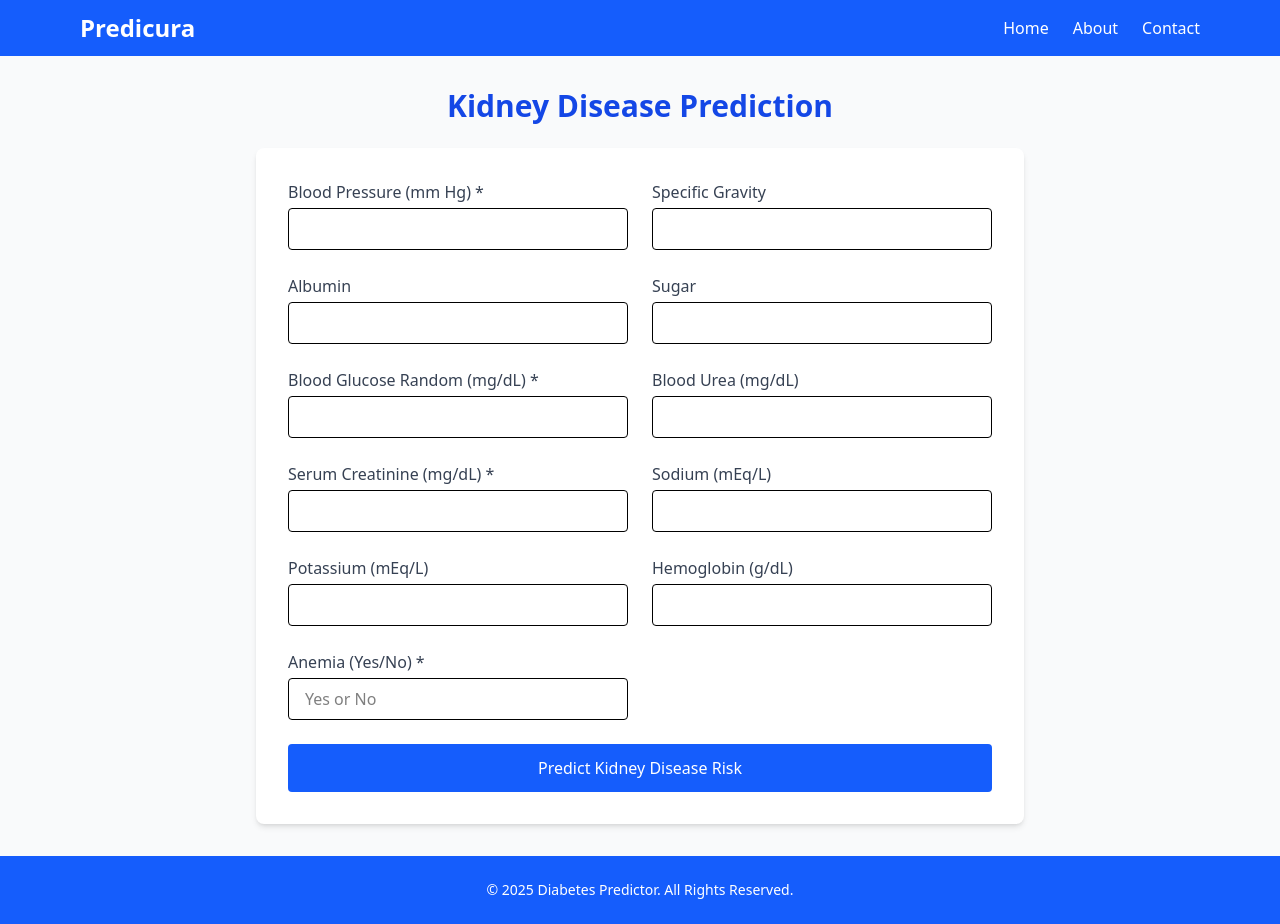
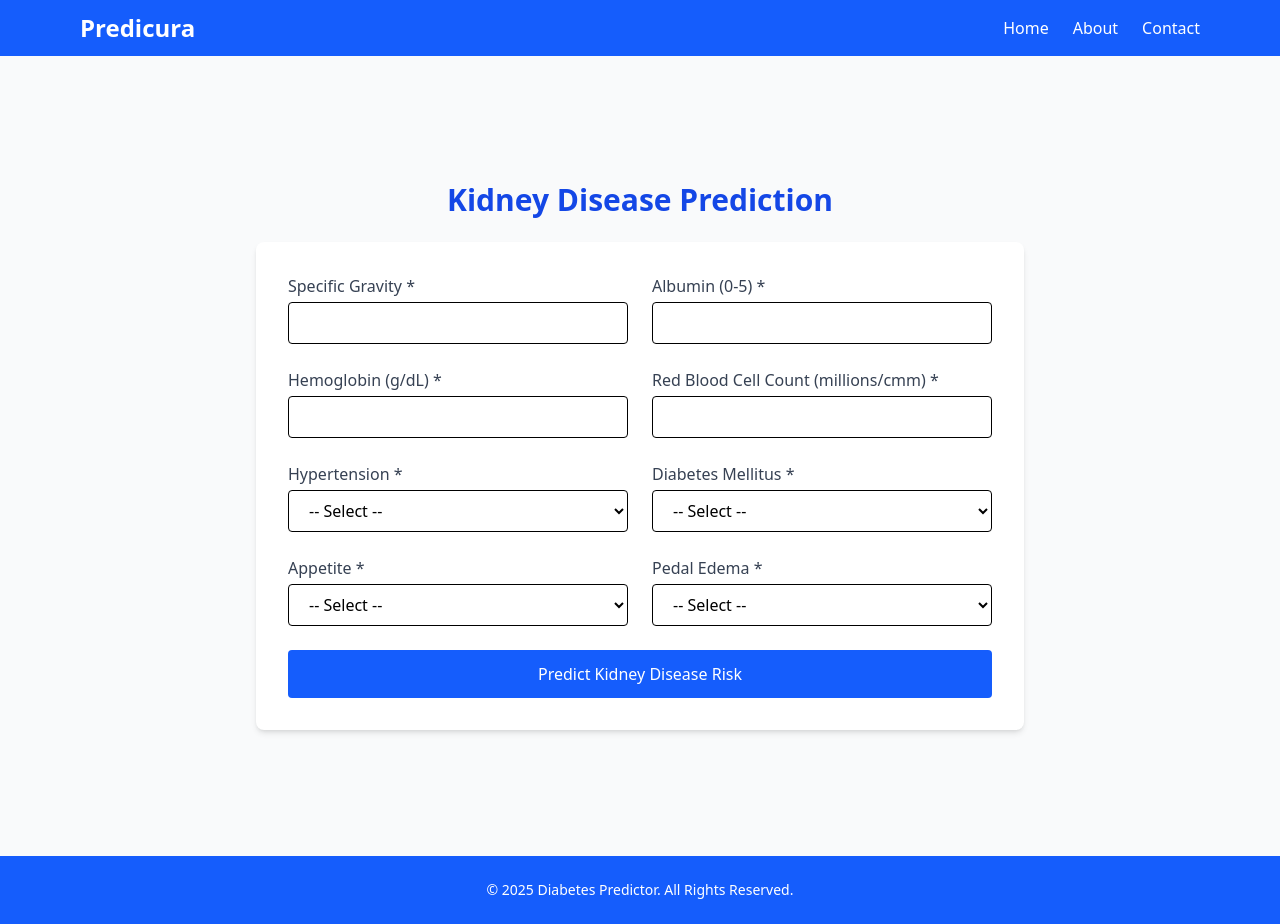
Before and after one commit to ankit13022/Predicura, a Next.js app: page /predict-kidney in a window 1280 px wide. Built offline with nearby package versions, Linux system fonts and the light colour scheme.

Commit message:
complete

```diff
--- a/app/predict-diabetes/page.tsx
+++ b/app/predict-diabetes/page.tsx
@@ -1,24 +1,35 @@
 "use client";
-import { useState } from "react";
+import { useState, useEffect } from "react";
 import Link from "next/link";
 
+type FormData = {
+  pregnancies: string;
+  glucose: string;
+  bloodPressure: string;
+  skinThickness: string;
+  insulin: string;
+  bmi: string;
+  age: string;
+};
+
 export default function DiabetesPredictionForm() {
-  const [form, setForm] = useState({
+  const [form, setForm] = useState<FormData>({
     pregnancies: "",
     glucose: "",
     bloodPressure: "",
     skinThickness: "",
     insulin: "",
     bmi: "",
-    dpf: "",
     age: "",
   });
 
   const [result, setResult] = useState<string | null>(null);
-  const [riskLevel, setRiskLevel] = useState<"low" | "high" | "">("");
+  const [riskLevel, setRiskLevel] = useState<"low" | "high" | null>(null);
+  const [isLoading, setIsLoading] = useState(false);
 
   const handleChange = (e: React.ChangeEvent<HTMLInputElement>) => {
-    setForm({ ...form, [e.target.name]: e.target.value });
+    const { name, value } = e.target;
+    setForm((prev) => ({ ...prev, [name]: value }));
   };
 
   const handleSubmit = (e: React.FormEvent) => {
@@ -31,13 +42,21 @@ export default function DiabetesPredictionForm() {
       return;
     }
 
+    setIsLoading(true);
+
+    // Simulate processing delay
+    setTimeout(() => {
       const score =
-      parseFloat(glucose) * 0.5 + parseFloat(bmi) * 1.2 + parseFloat(age) * 0.3;
+        parseFloat(glucose) * 0.5 +
+        parseFloat(bmi) * 1.2 +
+        parseFloat(age) * 0.3;
 
       const prediction = score > 100 ? "High Risk of Diabetes" : "Low Risk";
 
       setResult(prediction);
       setRiskLevel(prediction === "High Risk of Diabetes" ? "high" : "low");
+      setIsLoading(false);
+    }, 2000);
   };
 
   const dietCharts = {
@@ -62,7 +81,6 @@ export default function DiabetesPredictionForm() {
           { label: "Skin Thickness", name: "skinThickness" },
           { label: "Insulin Level", name: "insulin" },
           { label: "BMI (Body Mass Index) *", name: "bmi" },
-          { label: "Diabetes Pedigree Function", name: "dpf" },
           { label: "Age *", name: "age" },
         ].map(({ label, name }) => (
           <div key={name} className="flex flex-col">
@@ -77,7 +95,7 @@ export default function DiabetesPredictionForm() {
               name={name}
               id={name}
               placeholder={`Enter ${label}`}
-              value={form[name as keyof typeof form]}
+              value={form[name as keyof FormData]}
               onChange={handleChange}
               className="px-5 py-2 border border-gray-300 rounded-lg focus:outline-none focus:ring-3 focus:ring-blue-400 transition duration-300 text-lg"
             />
@@ -86,13 +104,74 @@ export default function DiabetesPredictionForm() {
 
         <button
           type="submit"
-          className="w-full py-4 bg-blue-600 text-white text-xl font-semibold rounded-lg hover:bg-blue-700 shadow-md transition duration-300"
+          disabled={isLoading}
+          className={`w-full py-4 text-white text-xl font-semibold rounded-lg shadow-md transition duration-300 ${
+            isLoading
+              ? "bg-blue-400 cursor-not-allowed"
+              : "bg-blue-600 hover:bg-blue-700"
+          }`}
         >
-          Submit
+          {isLoading ? (
+            <div className="flex items-center justify-center">
+              <svg
+                className="animate-spin -ml-1 mr-3 h-5 w-5 text-white"
+                xmlns="http://www.w3.org/2000/svg"
+                fill="none"
+                viewBox="0 0 24 24"
+              >
+                <circle
+                  className="opacity-25"
+                  cx="12"
+                  cy="12"
+                  r="10"
+                  stroke="currentColor"
+                  strokeWidth="4"
+                ></circle>
+                <path
+                  className="opacity-75"
+                  fill="currentColor"
+                  d="M4 12a8 8 0 018-8V0C5.373 0 0 5.373 0 12h4zm2 5.291A7.962 7.962 0 014 12H0c0 3.042 1.135 5.824 3 7.938l3-2.647z"
+                ></path>
+              </svg>
+              Processing...
+            </div>
+          ) : (
+            "Submit"
+          )}
         </button>
       </form>
 
-      {result && (
+      {isLoading && (
+        <div className="mt-10 w-full max-w-xl p-8 bg-white rounded-xl shadow-lg border border-gray-200 text-center">
+          <div className="flex flex-col items-center">
+            <svg
+              className="animate-spin h-12 w-12 text-blue-600"
+              xmlns="http://www.w3.org/2000/svg"
+              fill="none"
+              viewBox="0 0 24 24"
+            >
+              <circle
+                className="opacity-25"
+                cx="12"
+                cy="12"
+                r="10"
+                stroke="currentColor"
+                strokeWidth="4"
+              ></circle>
+              <path
+                className="opacity-75"
+                fill="currentColor"
+                d="M4 12a8 8 0 018-8V0C5.373 0 0 5.373 0 12h4zm2 5.291A7.962 7.962 0 014 12H0c0 3.042 1.135 5.824 3 7.938l3-2.647z"
+              ></path>
+            </svg>
+            <p className="mt-4 text-lg font-semibold text-gray-700">
+              Analyzing your health data...
+            </p>
+          </div>
+        </div>
+      )}
+
+      {result && riskLevel && !isLoading && (
         <div
           className={`mt-10 w-full max-w-xl p-6 rounded-xl shadow-lg text-center text-xl font-semibold ${
             riskLevel === "high"
@@ -102,27 +181,23 @@ export default function DiabetesPredictionForm() {
         >
           <p>Prediction Result: {result}</p>
 
-          {riskLevel === "low" && (
           <Link
-              href={dietCharts.low}
+            href={dietCharts[riskLevel]}
             target="_blank"
             rel="noopener noreferrer"
-              className="inline-block mt-6 px-8 py-3 bg-green-600 text-white rounded-lg hover:bg-green-700 shadow transition duration-300"
+            className={`inline-block mt-6 px-8 py-3 ${
+              riskLevel === "high" ? "bg-red-600" : "bg-green-600"
+            } text-white rounded-lg hover:${
+              riskLevel === "high" ? "bg-red-700" : "bg-green-700"
+            } shadow transition duration-300`}
           >
-              Download Healthy Diabetes Diet Chart
+            Download{" "}
+            {riskLevel === "high" ? "Diabetes Control" : "Healthy Diabetes"}{" "}
+            Diet Chart
           </Link>
-          )}
 
           {riskLevel === "high" && (
             <>
-              <Link
-                href={dietCharts.high}
-                target="_blank"
-                rel="noopener noreferrer"
-                className="inline-block mt-6 px-8 py-3 bg-red-600 text-white rounded-lg hover:bg-red-700 shadow transition duration-300"
-              >
-                Download Diabetes Control Diet Chart
-              </Link>
               <p className="mt-6 font-semibold text-red-900">
                 We strongly recommend consulting a healthcare professional for
                 further evaluation.
--- a/app/predict-kidney/page.tsx
+++ b/app/predict-kidney/page.tsx
@@ -4,48 +4,66 @@ import Link from "next/link";
 
 export default function KidneyPredictionForm() {
   const [form, setForm] = useState({
-    bloodPressure: "",
     specificGravity: "",
     albumin: "",
-    sugar: "",
-    bloodGlucose: "",
-    bloodUrea: "",
-    serumCreatinine: "",
-    sodium: "",
-    potassium: "",
     hemoglobin: "",
-    packedCellVolume: "",
-    whiteBloodCellCount: "",
     redBloodCellCount: "",
     hypertension: "",
     diabetesMellitus: "",
-    coronaryArteryDisease: "",
     appetite: "",
     pedalEdema: "",
-    anemia: "",
   });
 
   const [result, setResult] = useState("");
-  const [riskLevel, setRiskLevel] = useState<"low" | "moderate" | "high" | "">(
-    ""
-  );
+  const [riskLevel, setRiskLevel] = useState<"low" | "high" | "">("");
+  const [isLoading, setIsLoading] = useState(false);
+  const [errors, setErrors] = useState<Record<string, string>>({});
+
+  const validateForm = () => {
+    const newErrors: Record<string, string> = {};
+    if (!form.specificGravity) newErrors.specificGravity = "Required";
+    if (!form.albumin) newErrors.albumin = "Required";
+    if (!form.hemoglobin) newErrors.hemoglobin = "Required";
+    if (!form.redBloodCellCount) newErrors.redBloodCellCount = "Required";
+    if (!form.hypertension) newErrors.hypertension = "Required";
+    if (!form.diabetesMellitus) newErrors.diabetesMellitus = "Required";
+    if (!form.appetite) newErrors.appetite = "Required";
+    if (!form.pedalEdema) newErrors.pedalEdema = "Required";
+
+    setErrors(newErrors);
+    return Object.keys(newErrors).length === 0;
+  };
 
   const handleChange = (
     e: React.ChangeEvent<HTMLInputElement | HTMLSelectElement>
   ) => {
     setForm({ ...form, [e.target.name]: e.target.value });
+    if (errors[e.target.name]) {
+      setErrors((prev) => ({ ...prev, [e.target.name]: "" }));
+    }
   };
 
   const calculateRisk = () => {
-    const bp = Number(form.bloodPressure);
-    const glucose = Number(form.bloodGlucose);
-    const creatinine = Number(form.serumCreatinine);
-    const anemia = form.anemia.toLowerCase();
+    const sg = parseFloat(form.specificGravity);
+    const alb = parseInt(form.albumin);
+    const hgb = parseFloat(form.hemoglobin);
+    const rbc = parseFloat(form.redBloodCellCount);
+    const hyper = form.hypertension.toLowerCase();
+    const diabetes = form.diabetesMellitus.toLowerCase();
+    const appetite = form.appetite.toLowerCase();
+    const edema = form.pedalEdema.toLowerCase();
 
-    if (bp > 140 || glucose > 140 || creatinine > 1.3 || anemia === "yes") {
+    if (
+      sg < 1.01 ||
+      alb > 2 ||
+      hgb < 11 ||
+      rbc < 4 ||
+      hyper === "yes" ||
+      diabetes === "yes" ||
+      appetite === "poor" ||
+      edema === "yes"
+    ) {
       return "High risk of Kidney Disease detected.";
-    } else if (bp > 120 || glucose > 120 || creatinine > 1.1) {
-      return "Moderate risk of Kidney Disease.";
     } else {
       return "Low risk or no Kidney Disease.";
     }
@@ -53,17 +71,23 @@ export default function KidneyPredictionForm() {
 
   const handleSubmit = (e: React.FormEvent) => {
     e.preventDefault();
+
+    if (!validateForm()) return;
+
+    setIsLoading(true);
+    setResult("");
+    setRiskLevel("");
+
+    setTimeout(() => {
       const risk = calculateRisk();
       setResult(risk);
-
-    if (risk.includes("High")) setRiskLevel("high");
-    else if (risk.includes("Moderate")) setRiskLevel("moderate");
-    else setRiskLevel("low");
+      setRiskLevel(risk.includes("High") ? "high" : "low");
+      setIsLoading(false);
+    }, 2000);
   };
 
   const dietCharts = {
     low: "/good-kidney-health.pdf",
-    moderate: "/moderate-risk-kidney-diet.pdf",
     high: "/high-risk-kidney-diet.pdf",
   };
 
@@ -78,149 +102,183 @@ export default function KidneyPredictionForm() {
       >
         <div className="grid grid-cols-1 md:grid-cols-2 gap-6">
           <InputField
-            label="Blood Pressure (mm Hg) *"
-            name="bloodPressure"
-            value={form.bloodPressure}
-            onChange={handleChange}
-            required
-            type="number"
-          />
-          <InputField
-            label="Specific Gravity"
+            label="Specific Gravity *"
             name="specificGravity"
             value={form.specificGravity}
             onChange={handleChange}
             type="number"
+            step="0.001"
+            min="1.000"
+            max="1.050"
+            error={errors.specificGravity}
           />
           <InputField
-            label="Albumin"
+            label="Albumin (0-5) *"
             name="albumin"
             value={form.albumin}
             onChange={handleChange}
             type="number"
+            min="0"
+            max="5"
+            error={errors.albumin}
           />
           <InputField
-            label="Sugar"
-            name="sugar"
-            value={form.sugar}
-            onChange={handleChange}
-            type="number"
-          />
-          <InputField
-            label="Blood Glucose Random (mg/dL) *"
-            name="bloodGlucose"
-            value={form.bloodGlucose}
-            onChange={handleChange}
-            required
-            type="number"
-          />
-          <InputField
-            label="Blood Urea (mg/dL)"
-            name="bloodUrea"
-            value={form.bloodUrea}
-            onChange={handleChange}
-            type="number"
-          />
-          <InputField
-            label="Serum Creatinine (mg/dL) *"
-            name="serumCreatinine"
-            value={form.serumCreatinine}
-            onChange={handleChange}
-            required
-            type="number"
-          />
-          <InputField
-            label="Sodium (mEq/L)"
-            name="sodium"
-            value={form.sodium}
-            onChange={handleChange}
-            type="number"
-          />
-          <InputField
-            label="Potassium (mEq/L)"
-            name="potassium"
-            value={form.potassium}
-            onChange={handleChange}
-            type="number"
-          />
-          <InputField
-            label="Hemoglobin (g/dL)"
+            label="Hemoglobin (g/dL) *"
             name="hemoglobin"
             value={form.hemoglobin}
             onChange={handleChange}
             type="number"
+            step="0.1"
+            min="0"
+            error={errors.hemoglobin}
           />
           <InputField
-            label="Anemia (Yes/No) *"
-            name="anemia"
-            value={form.anemia}
+            label="Red Blood Cell Count (millions/cmm) *"
+            name="redBloodCellCount"
+            value={form.redBloodCellCount}
             onChange={handleChange}
-            required
-            type="text"
-            placeholder="Yes or No"
+            type="number"
+            step="0.1"
+            min="0"
+            error={errors.redBloodCellCount}
+          />
+          <SelectField
+            label="Hypertension *"
+            name="hypertension"
+            value={form.hypertension}
+            onChange={handleChange}
+            options={["", "Yes", "No"]}
+            error={errors.hypertension}
+          />
+          <SelectField
+            label="Diabetes Mellitus *"
+            name="diabetesMellitus"
+            value={form.diabetesMellitus}
+            onChange={handleChange}
+            options={["", "Yes", "No"]}
+            error={errors.diabetesMellitus}
+          />
+          <SelectField
+            label="Appetite *"
+            name="appetite"
+            value={form.appetite}
+            onChange={handleChange}
+            options={["", "Normal", "Poor"]}
+            error={errors.appetite}
+          />
+          <SelectField
+            label="Pedal Edema *"
+            name="pedalEdema"
+            value={form.pedalEdema}
+            onChange={handleChange}
+            options={["", "Yes", "No"]}
+            error={errors.pedalEdema}
           />
         </div>
         <button
           type="submit"
-          className="w-full bg-blue-600 text-white py-3 rounded hover:bg-blue-700 transition"
+          disabled={isLoading}
+          className={`w-full py-3 rounded transition flex items-center justify-center ${
+            isLoading
+              ? "bg-blue-400 cursor-not-allowed"
+              : "bg-blue-600 hover:bg-blue-700 text-white"
+          }`}
         >
-          Predict Kidney Disease Risk
+          {isLoading ? (
+            <>
+              <svg
+                className="animate-spin -ml-1 mr-3 h-5 w-5 text-white"
+                xmlns="http://www.w3.org/2000/svg"
+                fill="none"
+                viewBox="0 0 24 24"
+              >
+                <circle
+                  className="opacity-25"
+                  cx="12"
+                  cy="12"
+                  r="10"
+                  stroke="currentColor"
+                  strokeWidth="4"
+                ></circle>
+                <path
+                  className="opacity-75"
+                  fill="currentColor"
+                  d="M4 12a8 8 0 018-8V0C5.373 0 0 5.373 0 12h4zm2 5.291A7.962 7.962 0 014 12H0c0 3.042 1.135 5.824 3 7.938l3-2.647z"
+                ></path>
+              </svg>
+              Processing...
+            </>
+          ) : (
+            "Predict Kidney Disease Risk"
+          )}
         </button>
       </form>
 
-      {result && (
+      {isLoading && (
+        <div className="mt-8 p-6 rounded-lg max-w-3xl w-full bg-white text-center">
+          <div className="flex flex-col items-center">
+            <svg
+              className="animate-spin h-10 w-10 text-blue-600 mb-4"
+              xmlns="http://www.w3.org/2000/svg"
+              fill="none"
+              viewBox="0 0 24 24"
+            >
+              <circle
+                className="opacity-25"
+                cx="12"
+                cy="12"
+                r="10"
+                stroke="currentColor"
+                strokeWidth="4"
+              ></circle>
+              <path
+                className="opacity-75"
+                fill="currentColor"
+                d="M4 12a8 8 0 018-8V0C5.373 0 0 5.373 0 12h4zm2 5.291A7.962 7.962 0 014 12H0c0 3.042 1.135 5.824 3 7.938l3-2.647z"
+              ></path>
+            </svg>
+            <p className="text-lg font-medium text-gray-700">
+              Analyzing your kidney health data...
+            </p>
+          </div>
+        </div>
+      )}
+
+      {result && riskLevel && !isLoading && (
         <div
           className={`mt-8 p-6 rounded-lg max-w-3xl w-full text-center font-semibold ${
             riskLevel === "high"
               ? "bg-red-100 text-red-700"
-              : riskLevel === "moderate"
-              ? "bg-yellow-100 text-yellow-800"
               : "bg-green-100 text-green-700"
           }`}
         >
           <p className="text-xl">{result}</p>
 
-          {riskLevel === "low" && (
           <Link
-              href={dietCharts.low}
+            href={dietCharts[riskLevel]}
             target="_blank"
             rel="noopener noreferrer"
-              className="inline-block mt-4 px-6 py-3 bg-green-600 text-white rounded hover:bg-green-700 transition"
+            className={`inline-block mt-4 px-6 py-3 ${
+              riskLevel === "low"
+                ? "bg-green-600 hover:bg-green-700"
+                : "bg-red-600 hover:bg-red-700"
+            } text-white rounded transition`}
           >
-              Healthy Kidney Diet Chart
+            {riskLevel === "low"
+              ? "Healthy Kidney Diet Chart"
+              : "Kidney Disease Control Diet Chart"}
           </Link>
-          )}
-
-          {riskLevel === "moderate" && (
-            <Link
-              href={dietCharts.moderate}
-              target="_blank"
-              rel="noopener noreferrer"
-              className="inline-block mt-4 px-6 py-3 bg-yellow-600 text-white rounded hover:bg-yellow-700 transition"
-            >
-              Moderate Risk Kidney Diet Chart
-            </Link>
-          )}
 
           {riskLevel === "high" && (
             <>
-              <Link
-                href={dietCharts.high}
-                target="_blank"
-                rel="noopener noreferrer"
-                className="inline-block mt-4 px-6 py-3 bg-red-600 text-white rounded hover:bg-red-700 transition"
-              >
-                Kidney Disease Control Diet Chart
-              </Link>
               <p className="mt-4 font-semibold text-red-800">
-                We strongly recommend consulting a healthcare professional for
-                further evaluation.
+                Please consult a doctor immediately.
               </p>
               <Link
-                href="/"
+                href="/#contact"
                 className="mt-2 inline-block text-blue-700 underline"
               >
-                Consult to Doctor or Specialist
+                Contact a Specialist
               </Link>
             </>
           )}
@@ -236,17 +294,17 @@ function InputField({
   name,
   value,
   onChange,
-  required = false,
   type = "text",
-  placeholder = "",
+  error = "",
+  ...props
 }: {
   label: string;
   name: string;
   value: string;
   onChange: (e: React.ChangeEvent<HTMLInputElement>) => void;
-  required?: boolean;
   type?: string;
-  placeholder?: string;
+  error?: string;
+  [key: string]: any;
 }) {
   return (
     <div className="flex flex-col">
@@ -259,10 +317,53 @@ function InputField({
         name={name}
         value={value}
         onChange={onChange}
-        required={required}
-        placeholder={placeholder}
-        className="px-4 py-2 border rounded focus:outline-none focus:ring-2 focus:ring-blue-400"
+        className={`px-4 py-2 border rounded focus:outline-none focus:ring-2 ${
+          error ? "border-red-500 focus:ring-red-200" : "focus:ring-blue-400"
+        }`}
+        {...props}
       />
+      {error && <p className="mt-1 text-sm text-red-600">{error}</p>}
     </div>
   );
 }
+
+// Reusable SelectField component
+function SelectField({
+  label,
+  name,
+  value,
+  onChange,
+  options,
+  error = "",
+}: {
+  label: string;
+  name: string;
+  value: string;
+  onChange: (e: React.ChangeEvent<HTMLSelectElement>) => void;
+  options: string[];
+  error?: string;
+}) {
+  return (
+    <div className="flex flex-col">
+      <label htmlFor={name} className="mb-1 font-medium text-gray-700">
+        {label}
+      </label>
+      <select
+        id={name}
+        name={name}
+        value={value}
+        onChange={onChange}
+        className={`px-4 py-2 border rounded focus:outline-none focus:ring-2 ${
+          error ? "border-red-500 focus:ring-red-200" : "focus:ring-blue-400"
+        }`}
+      >
+        {options.map((option) => (
+          <option key={option} value={option}>
+            {option || "-- Select --"}
+          </option>
+        ))}
+      </select>
+      {error && <p className="mt-1 text-sm text-red-600">{error}</p>}
+    </div>
+  );
+}
```
Lines whose indentation alone changed are shown as unchanged.
